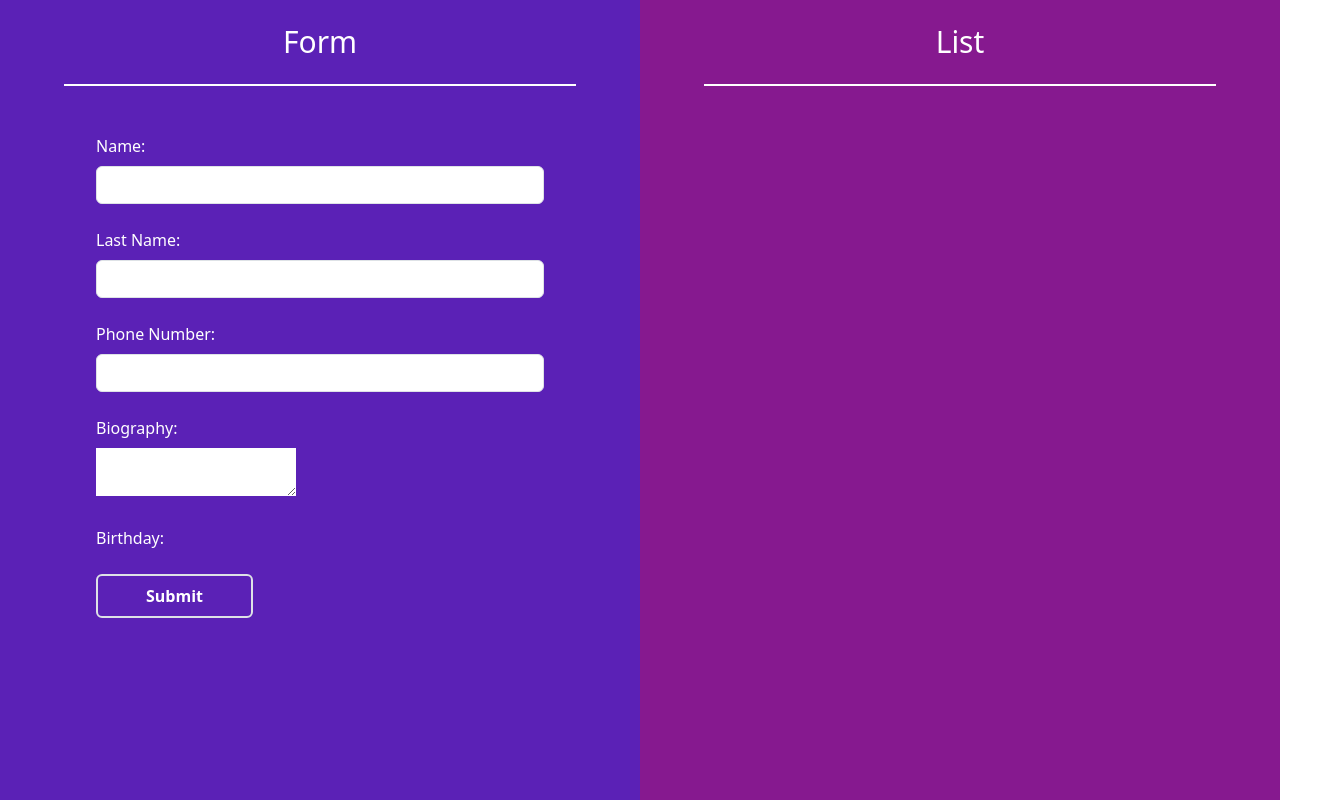
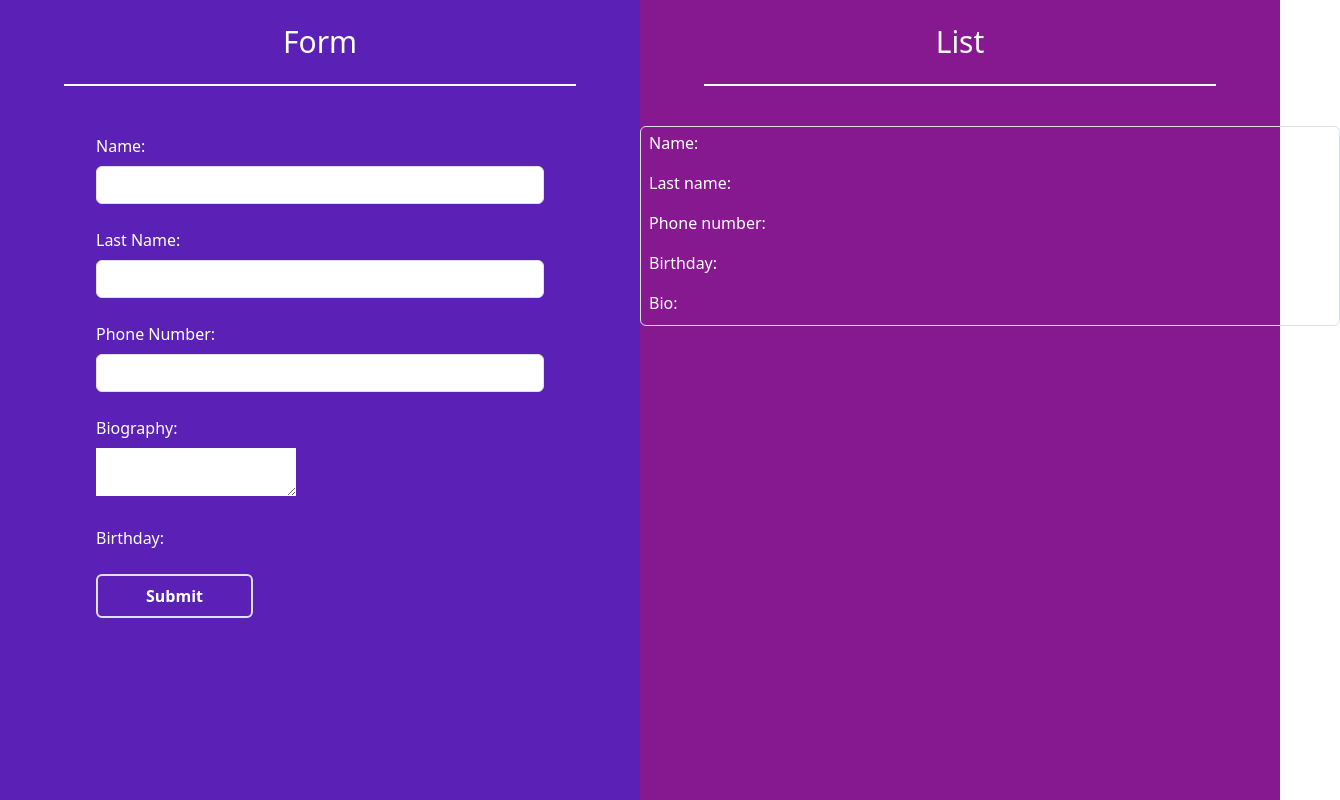
Before and after one commit to PouriaH9/userData, a React (Create React App) app: page / in a window 1280 px wide. Shown: the whole page, 1340 px wide, since content can reach past the window. Built offline with nearby package versions, Linux system fonts and the light colour scheme.

Commit message:
list aded

```diff
--- a/src/components/List.tsx
+++ b/src/components/List.tsx
@@ -3,6 +3,14 @@ const List = () => {
     <div className="bg-fuchsia-800 h-full w-1/2">
       <h1 className="text-center text-3xl my-4 text-white">List</h1>
       <div className="mx-auto w-4/5 border-t-2 border-white"></div>
+      {/* List */}
+      <div className="w-[700px] h-[200px] mx-auto mt-10 border rounded flex flex-col gap-3">
+        <div className="mt-1 ml-2 text-white">Name:</div>
+        <div className="ml-2 text-white">Last name:</div>
+        <div className="ml-2 text-white">Phone number:</div>
+        <div className="ml-2 text-white">Birthday:</div>
+        <div className="ml-2 text-white">Bio:</div>
+      </div>
     </div>
   );
 };
```
